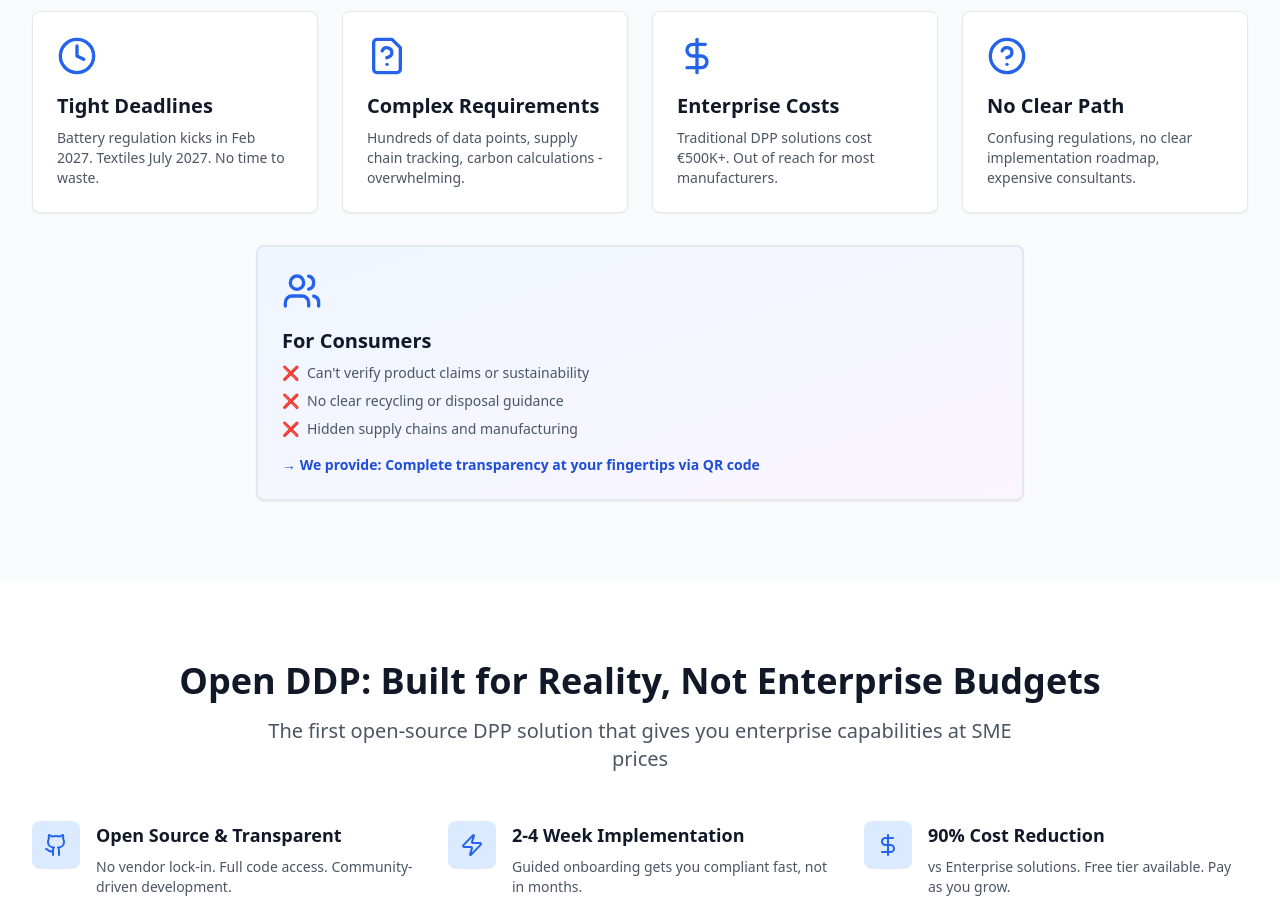
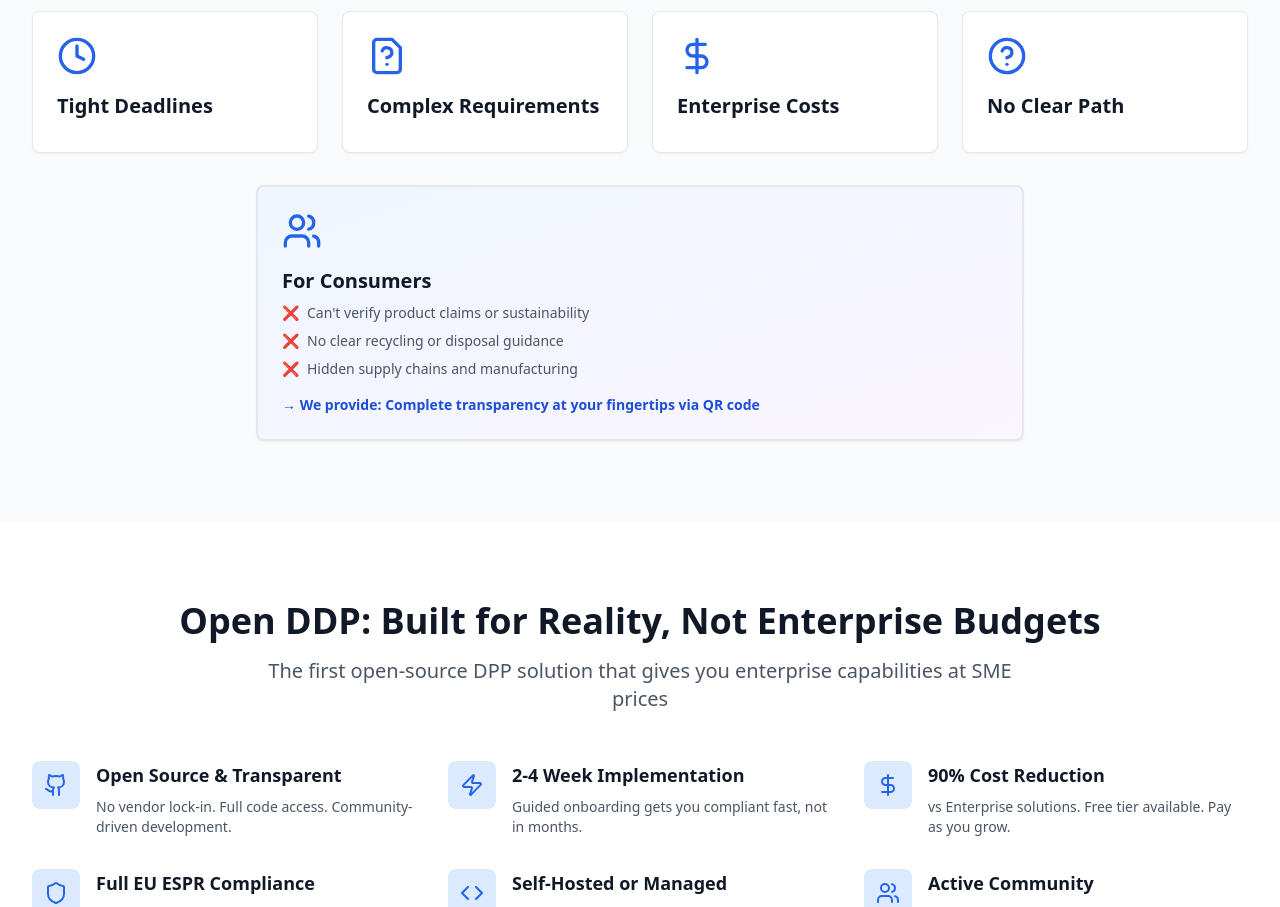
Before and after one commit to flybylow/openDDP-marketing, a React (Vite) app: page / in a window 1280 px wide. Shown: the part 1140-2047 px from the top of the page. Built offline with nearby package versions, Linux system fonts and the light colour scheme.

Commit message:
copy: Remove subline descriptions from problem cards
Simplified problem cards to show only icon and title.
Removed descriptions like 'Battery regulation kicks in Feb 2027...'
Keeps the consumer benefits card with details as it needs explanation.

Cleaner, more scannable design.

```diff
--- a/src/components/sections/ProblemSection.jsx
+++ b/src/components/sections/ProblemSection.jsx
@@ -6,25 +6,21 @@ export const ProblemSection = () => {
     {
       icon: Clock,
       title: 'Tight Deadlines',
-      description: 'Battery regulation kicks in Feb 2027. Textiles July 2027. No time to waste.',
       type: 'manufacturer'
     },
     {
       icon: FileQuestion,
       title: 'Complex Requirements',
-      description: 'Hundreds of data points, supply chain tracking, carbon calculations - overwhelming.',
       type: 'manufacturer'
     },
     {
       icon: DollarSign,
       title: 'Enterprise Costs',
-      description: 'Traditional DPP solutions cost €500K+. Out of reach for most manufacturers.',
       type: 'manufacturer'
     },
     {
       icon: HelpCircle,
       title: 'No Clear Path',
-      description: 'Confusing regulations, no clear implementation roadmap, expensive consultants.',
       type: 'manufacturer'
     },
     {
@@ -55,9 +51,7 @@ export const ProblemSection = () => {
               icon={problem.icon}
               title={problem.title}
               hover
-            >
-              <p className="text-sm">{problem.description}</p>
-            </Card>
+            />
           ))}
         </div>
 
```
